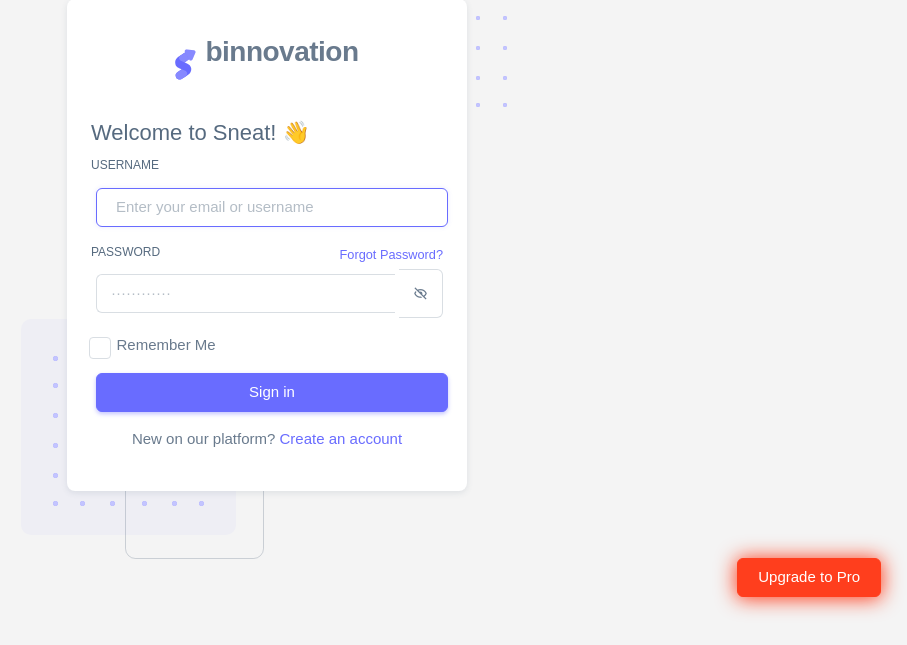
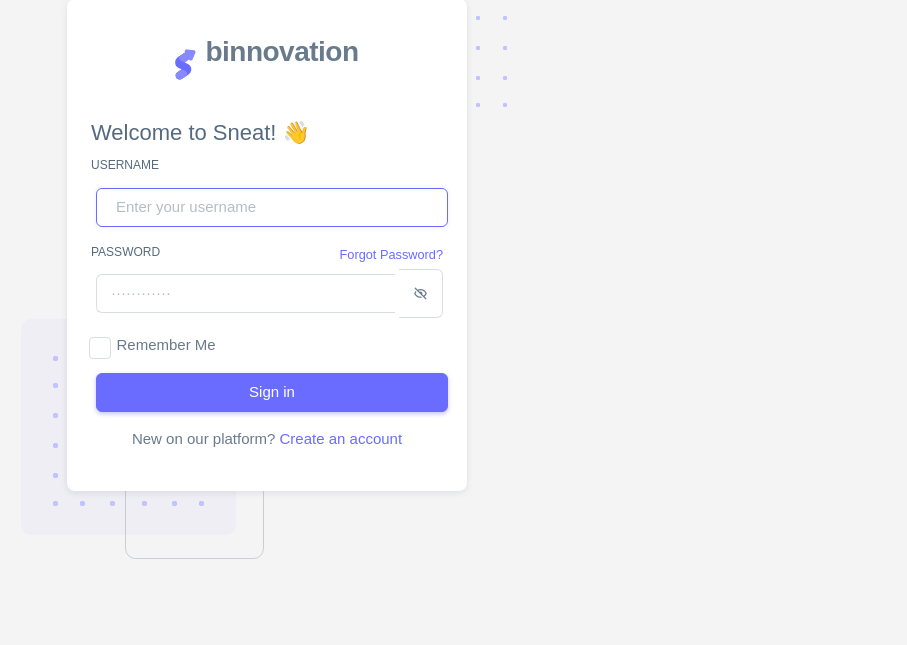
Before and after one commit to Nazeeee0214/twoFold_Portal, a PHP site: page /auth-login-basic.php in a window 1280 px wide. Shown: the part 155-800 px from the top of the page, without its empty margins (373-1280 px from the left). Run offline with PHP 8.4, Linux system fonts and the light colour scheme.

Commit message:
Update auth-login-basic.php

```diff
--- a/auth-login-basic.php
+++ b/auth-login-basic.php
@@ -146,7 +146,7 @@
                     class="form-control"
                     id="email"
                     name="username"
-                    placeholder="Enter your email or username"
+                    placeholder="Enter your username"
                     autofocus
                   />
                 </div>
@@ -193,16 +193,7 @@
       </div>
     </div>
 
-    <!-- / Content -->
 
-    <div class="buy-now">
-      <a
-        href="https://themeselection.com/products/sneat-bootstrap-html-admin-template/"
-        target="_blank"
-        class="btn btn-danger btn-buy-now"
-        >Upgrade to Pro</a
-      >
-    </div>
 
     <!-- Core JS -->
     <!-- build:js assets/vendor/js/core.js -->
```
